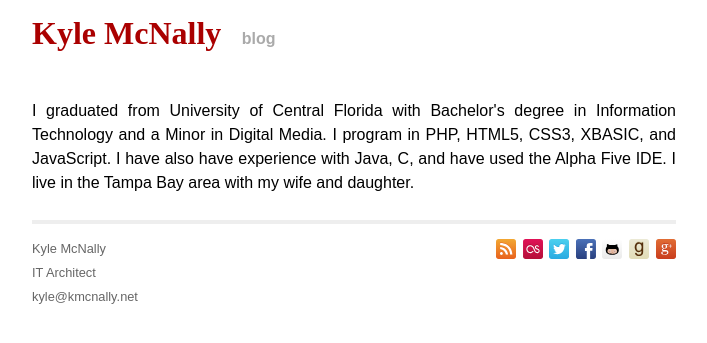
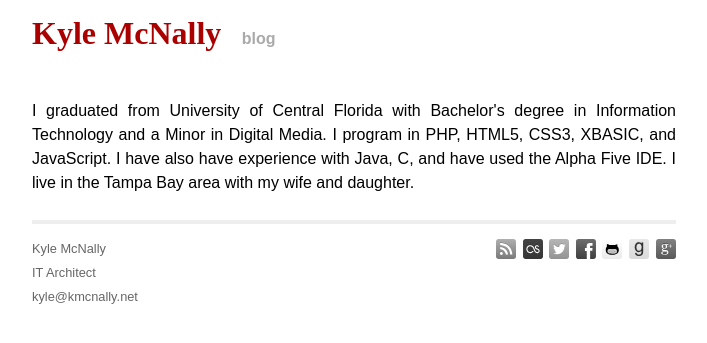
Before and after one commit to Sparticuz/sparticuz.github.io, a Jekyll site: the page built from index.html, in a window 1280 px wide. Shown: the top 343 px of the page, without its empty margins (286-993 px from the left). Built offline with Jekyll 4.4.1, drawn with Linux system fonts in a browser that asks for light colours; some web fonts are replaced; Markdown is read by kramdown in place of the engine named in the settings.

Commit message:
added grayscale to services icons

```diff
--- a/css/style.css
+++ b/css/style.css
@@ -633,7 +633,19 @@ footer {
         footer .services ul li img {
           height: 20px;
           width: 20px;
-          margin-right: 3px; }
+          margin-right: 3px;
+          -webkit-filter: grayscale(1);
+          -webkit-filter: grayscale(100%);
+          -moz-filter: grayscale(100%);
+          -ms-filter: grayscale(100%);
+          -o-filter: grayscale(100%);
+          filter: grayscale(100%); }
+          footer .services ul li img:hover {
+            -webkit-filter: grayscale(0);
+            -moz-filter: grayscale(0);
+            -ms-filter: grayscale(0);
+            -o-filter: grayscale(0);
+            filter: grayscale(0); }
     footer .services img {
       border: 0; }
 
```
Also changed, not shown: _sass/_main.scss (+8 -0 lines).
